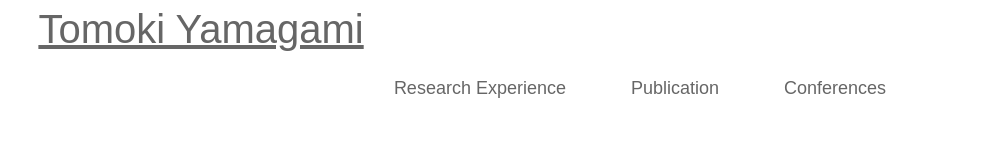
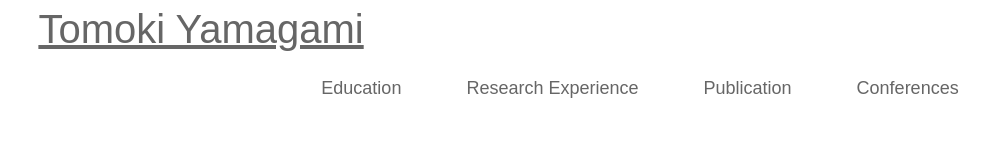
Before and after one commit to tom-yamagami/yamagami, a plain HTML site: page index.html in a window 1280 px wide. Shown: the top 145 px of the page, 0-998 px from the left. Drawn offline with Linux system fonts and the light colour scheme; a web font is replaced by a local one.

Commit message:
Update index.html

```diff
--- a/index.html
+++ b/index.html
@@ -31,6 +31,7 @@
 
 <nav id="menubar" style="font-family: 'Wolfers', sans-serif;">
 <ul>
+<li><a href="https://researchmap.jp/tom-yamagami/education">Education</a></li>
 <li><a href="https://researchmap.jp/tom-yamagami/research_experience">Research Experience</a></li>
 <li><a href="https://researchmap.jp/tom-yamagami/published_papers">Publication</a></li>
 <li><a href="https://researchmap.jp/tom-yamagami/presentations">Conferences</a></li>
```
